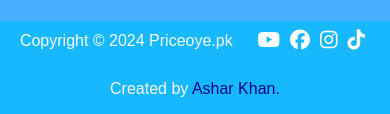
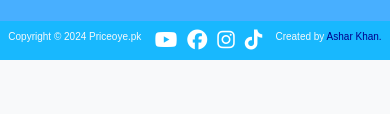
Before and after one commit to Asharkhan468/Priceoye-website-clone, a plain HTML site: page index.html in a window 390 px wide. Shown: the part 11711-11825 px from the top of the page. After the commit the page ends 11771 px from the top, so only its background shows below. Drawn offline with nearby package versions, Linux system fonts and the light colour scheme.

Commit message:
Priceoye website clone

```diff
--- a/index.html
+++ b/index.html
@@ -929,7 +929,7 @@
 
 
         <div class="mt-2">
-          <p class="text-light">Copyright © 2024 Priceoye.pk</p>
+          <p class="text-light font-small">Copyright © 2024 Priceoye.pk</p>
         </div>
 
 
@@ -944,7 +944,7 @@
 
 
         <div class="mt-2">
-          <p class="text-light">Created by <span class="text-purple">Ashar Khan.</span></p>
+          <p class="text-light font-small">Created by <span class="text-purple">Ashar Khan.</span></p>
         </div>
 
 
--- a/style.css
+++ b/style.css
@@ -187,8 +187,11 @@ footer ul li a {
   .features h1{
     font-size: 10px;
   }
-  .text-responsive-2 {
-    font-size: 9px;
+
+  .font-small{
+    font-size: 10px;
+
+
   }
 
 
```
